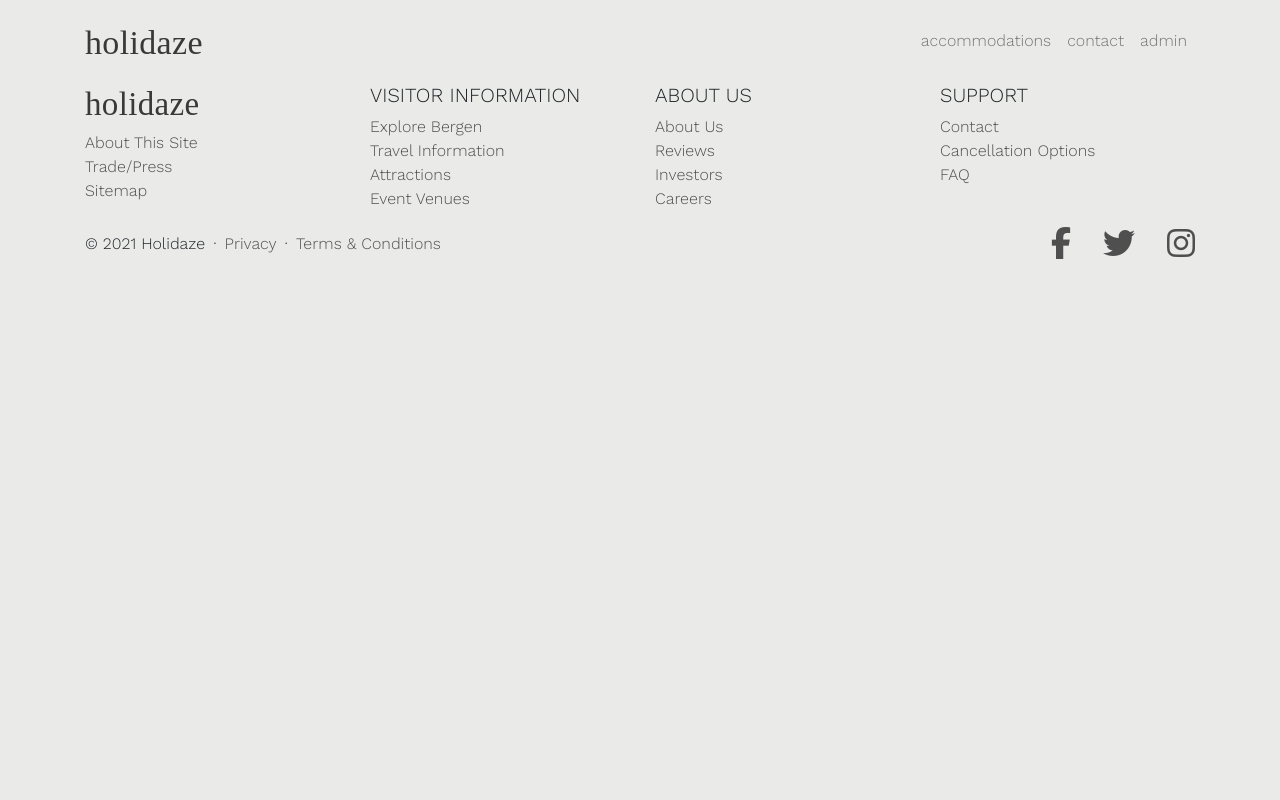
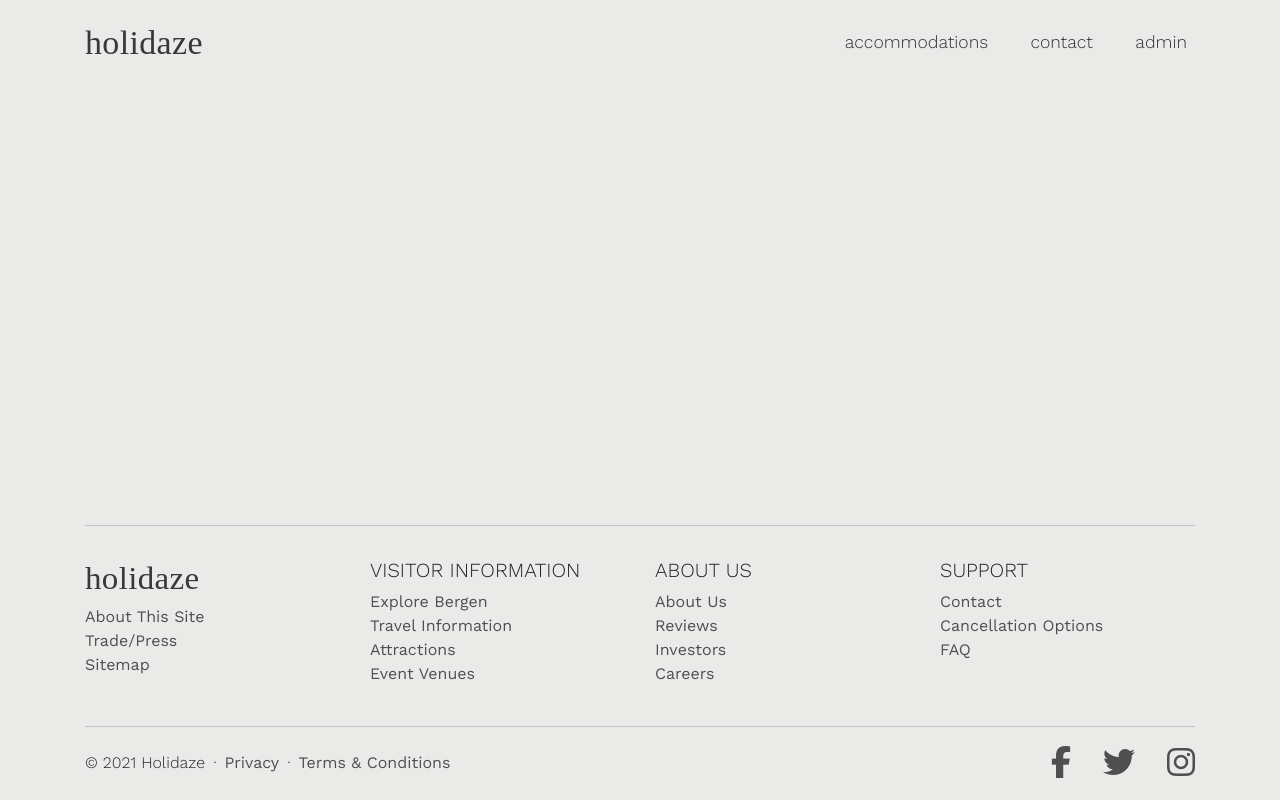
Before and after one commit to Noroff-FEU-Assignments/project-exam-2-frontalexandraep, a React (Create React App) app: page /login in a window 1280 px wide. Built offline with nearby package versions, Linux system fonts and the light colour scheme; a web font is replaced by a local one.

Commit message:
Navbar & footer

```diff
--- a/css/style.css
+++ b/css/style.css
@@ -17,12 +17,36 @@ body {
   font-family: "Work Sans", sans-serif;
 }
 
+html,
 body {
-  background: #EAEAE9;
+  height: 100%;
+}
+
+body {
+  margin: 0;
+  padding: 0;
+  background: #eaeae9;
+}
+
+#root {
+  display: -webkit-box;
+  display: -ms-flexbox;
+  display: flex;
+  -webkit-box-orient: vertical;
+  -webkit-box-direction: normal;
+      -ms-flex-direction: column;
+          flex-direction: column;
+  height: 100%;
+}
+
+.wrapper {
+  -webkit-box-flex: 1;
+      -ms-flex: 1 0 auto;
+          flex: 1 0 auto;
 }
 
 .navbar {
-  background-color: #EAEAE9;
+  background-color: #eaeae9;
   padding: 0;
   margin: 1em 0 1em 0;
 }
@@ -31,30 +55,79 @@ body {
   width: 7em;
 }
 
-footer a {
-  color: #4F4F4F;
+.footer {
+  border-top: 1px solid #66646349;
 }
 
-footer a:hover {
-  color: #8FB5CC;
+.footer__row {
+  padding: 2em 0 1.5em 0;
+}
+
+.footer .logo {
+  padding-bottom: 0.5em;
+}
+
+.footer a {
+  color: #4f4f4f;
+}
+
+.footer a:hover {
+  color: #8fb5cc;
   text-decoration: none;
 }
 
-footer .logo {
-  width: 8.5em;
-  padding-bottom: 0.5em;
+.footer .footer__bottom {
+  border-top: 1px solid #66646349;
+  padding: 1.2em 0 1.2em;
 }
 
-footer .footer__bottom span {
+.footer .footer__bottom__dots {
   margin: 0.5em;
 }
 
-footer .footer__bottom__social-media {
-  text-align: right;
-}
-
-footer .footer__bottom__social-media i {
+.footer .footer__bottom__social-media i {
   font-size: 2em;
   margin-left: 1em;
 }
+
+/* Media Queries */
+@media only screen and (max-width: 580px) {
+  .logo {
+    width: 7.5em;
+  }
+  .footer {
+    text-align: center;
+  }
+  .footer__bottom__social-media {
+    margin-top: 1em;
+  }
+  .footer__bottom__social-media i {
+    font-size: 1.8em;
+  }
+}
+
+@media only screen and (min-width: 580px) and (max-width: 980px) {
+  .logo {
+    width: 8em;
+  }
+  .footer__bottom__terms,
+  .footer__bottom__social-media {
+    margin-bottom: 1em;
+  }
+  .footer__bottom__social-media i {
+    font-size: 1.8em;
+  }
+}
+
+@media only screen and (min-width: 981px) {
+  .logo {
+    width: 8.5em;
+  }
+  .footer__bottom__social-media {
+    text-align: right;
+  }
+  .footer__bottom__social-media i {
+    font-size: 2em;
+  }
+}
 /*# sourceMappingURL=style.css.map */
--- a/src/components/layout/Footer.js
+++ b/src/components/layout/Footer.js
@@ -1,16 +1,20 @@
 import React from "react";
 import Row from "react-bootstrap/row";
 import Col from "react-bootstrap/col";
+import Container from "react-bootstrap/Container";
 import Heading from "../common/Heading";
 import logo from "../../images/logo.svg";
 
 function Footer() {
   return (
     <>
-      <footer className="mt-auto">
-        <Row xs={1} md={4} lg={4}>
+      <Container>
+        <footer className="footer">
+          <Row xs={1} md={4} lg={4} className="footer__row">
             <Col>
+              <a href="/">
                 <img className="logo" src={logo} alt="Logo" />
+              </a>
               <ul className="list-unstyled">
                 <li>
                   <a href=".">About This Site</a>
@@ -93,9 +97,9 @@ function Footer() {
                 </a>
               </Col>
             </Row>
-          <span></span>
           </div>
         </footer>
+      </Container>
     </>
   );
 }
--- a/src/components/layout/Layout.js
+++ b/src/components/layout/Layout.js
@@ -9,13 +9,15 @@ export default function Layout() {
   return (
     <AuthProvider>
       <Router>
+        <div className="wrapper">
           <Container>
             <Nav />
             <Switch>
               <Route path="/" exact component={Home} />
             </Switch>
+          </Container>
+        </div>
         <Footer />
-        </Container>
       </Router>
     </AuthProvider>
   );
--- a/src/components/layout/Nav.js
+++ b/src/components/layout/Nav.js
@@ -11,12 +11,12 @@ export default function Navigation() {
   return (
     <Navbar expand="lg" sticky="top">
       <NavLink to="/" exact>
-        <Navbar.Brand><img className="logo" src={logo} alt="Logo" /></Navbar.Brand>
+        <Navbar.Brand><img className="navbar__logo" src={logo} alt="Logo" /></Navbar.Brand>
       </NavLink>
       <Navbar.Toggle aria-controls="basic-navbar-nav" />
       <Navbar.Collapse id="basic-navbar-nav">
         <Nav className="ml-auto">
-          <NavLink to="/" exact className="nav-link">
+          <NavLink to="/accommodations" className="nav-link">
             accommodations
           </NavLink>
           <NavLink to="/contact" className="nav-link">
--- a/src/sass/partials/_base.scss
+++ b/src/sass/partials/_base.scss
@@ -1,15 +1,15 @@
 // Colours
-$colour-background: #EAEAE9;
-$colour-accent: #8FB5CC;
-$colour-white: #FFFFFF;
-$colour-text: #4F4F4F;
+$colour-background: #eaeae9;
+$colour-accent: #8fb5cc;
+$colour-white: #ffffff;
+$colour-text: #4f4f4f;
 $colour-ui-primary: #303030;
 $colour-ui-shadow: #3030308a;
 $colour-border: #66646349;
 
 // Font
-$font-primary: 'Rozha One', serif;
-$font-secondary: 'Work Sans', sans-serif;
+$font-primary: "Rozha One", serif;
+$font-secondary: "Work Sans", sans-serif;
 
 // Breakpoints
 $mobile-width: 580px;
--- a/src/sass/partials/_footer.scss
+++ b/src/sass/partials/_footer.scss
@@ -1,4 +1,13 @@
-footer {
+.footer {
+  border-top: 1px solid $colour-border;
+
+  &__row {
+    padding: 2em 0 1.5em 0;
+  }
+
+  .logo {
+    padding-bottom: 0.5em;
+  }
 
   a {
     color: $colour-text;
@@ -9,11 +18,10 @@ footer {
     }
   }
 
-  .logo {
-    padding-bottom: 0.5em;
-  }
+  .footer__bottom {
+    border-top: 1px solid $colour-border;
+    padding: 1.2em 0 1.2em;
 
-  .footer__bottom {
     &__dots {
       margin: 0.5em;
     }
@@ -27,14 +35,14 @@ footer {
 
 /* Media Queries */
 @media only screen and (max-width: $mobile-width) {
-  .logo {
-    width: 7.5em;
-  }
-
-  footer {
+  .footer {
     text-align: center;
 
-    .footer__bottom__social-media {
+    .logo {
+      width: 7.5em;
+    }
+
+    &__bottom__social-media {
       margin-top: 1em;
 
       i {
@@ -63,6 +71,7 @@ footer {
   .logo {
     width: 8.5em;
   }
+
   .footer__bottom__social-media {
     text-align: right;
 
--- a/src/sass/partials/_layout.scss
+++ b/src/sass/partials/_layout.scss
@@ -1,5 +1,20 @@
-
+html,
+body {
+  height: 100%;
+}
 
 body {
+  margin: 0;
+  padding: 0;
   background: $colour-background;
 }
+
+#root {
+  display: flex;
+  flex-direction: column;
+  height: 100%;
+}
+
+.wrapper {
+  flex: 1 0 auto;
+}
--- a/src/sass/partials/_nav.scss
+++ b/src/sass/partials/_nav.scss
@@ -1,9 +1,62 @@
 .navbar {
-    background-color: $colour-background;
-    padding: 0;
-    margin: 1em 0 1em 0;
+  background-color: $colour-background;
+  padding: 0;
+  margin: 1em 0 1em 0;
 
-    .logo {
-        width: 7em;
+  &__logo {
+    width: 7em;
+  }
+
+  .navbar-nav .nav-link {
+    color: $colour-ui-primary;
+    font-weight: 300;
+    font-size: 1.1em;
+
+    &.active {
+      font-weight: 400;
+      color: $colour-ui-primary;
     }
+  }
+
+  .navbar-toggler {
+      background: $colour-ui-shadow;
+  }
 }
+
+/* Media Queries */
+@media only screen and (max-width: $mobile-width) {
+  .navbar {
+    .nav-link {
+      margin: 0.7em 0 0.7em 0;
+
+      &:hover {
+        font-weight: 400;
+      }
+    }
+  }
+}
+
+@media only screen and (min-width: $mobile-width) and (max-width: $tablet-width) {
+  .navbar {
+    .nav-link {
+      margin: 1em 0 1em 0;
+
+      &:hover {
+        font-weight: 400;
+      }
+    }
+  }
+}
+
+@media only screen and (min-width: $desktop-width) {
+  .navbar {
+    .nav-link {
+      margin-left: 1.5em;
+      padding-bottom: 0.4em;
+
+      &:hover {
+        border-bottom: 1px solid $colour-border;
+      }
+    }
+  }
+}
--- a/src/sass/partials/_typography.scss
+++ b/src/sass/partials/_typography.scss
@@ -8,8 +8,7 @@ h5 {
 }
 
 h5,
-span,
-a {
+span {
   font-weight: 300;
 }
 
```
Also changed, not shown: src/sass/style.scss (line endings or trailing spaces), 1 other file (tests, documents, lock files or other folders). Lines whose indentation alone changed are shown as unchanged.
